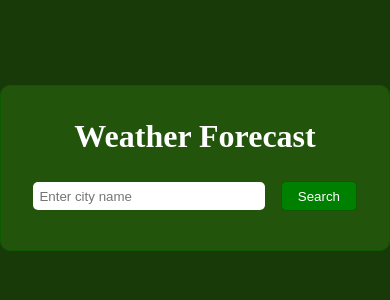
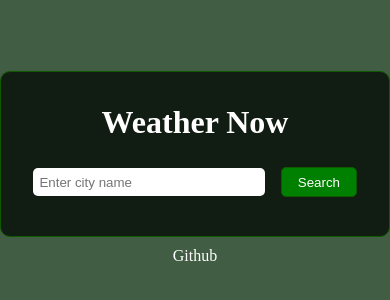
Before and after one commit to FernandoJMartins/WeatherForecast, a website: page index.html in a window 390 px wide. Shown: the part 254-554 px from the top of the page. Drawn offline with Linux system fonts and the light colour scheme; a web font is replaced by a local one.

Commit message:
Responsive Desing + new Visual

```diff
--- a/index.html
+++ b/index.html
@@ -5,10 +5,14 @@
     <meta name="viewport" content="width=device-width, initial-scale=1.0">
     <title>Weather Forecast</title>
     <link rel="stylesheet" href="style.css">
+    <link rel="preconnect" href="https://fonts.googleapis.com">
+<link rel="preconnect" href="https://fonts.gstatic.com" crossorigin>
+<link href="https://fonts.googleapis.com/css2?family=Doto:wght@100..900&family=Edu+AU+VIC+WA+NT+Pre:wght@400..700&display=swap" rel="stylesheet">
 </head>
 <body>
+    <div id="banner">
         <main>
-        <h1>Weather Forecast</h1>
+            <h1 id="title">Weather Now</h1>
 
             <section>
                 <form>
@@ -20,6 +24,8 @@
             <section id="weather">
             </section>
         </main>
+        <h1 id="github" onclick='window.location.href="https://github.com/FernandoJMartins/WeatherForecast"'>Github</h1>
+    </div>
     <script src="js/index.js"></script>
 </body>
 </html>
--- a/js/index.js
+++ b/js/index.js
@@ -53,7 +53,7 @@ form === null || form === void 0 ? void 0 : form.addEventListener('submit', (eve
             <h1 id="temp">${infos.temp}°C</h1>
             <p id="time">Timezone: ${localTime}</p> <!-- Mostra a hora local formatada -->
         </div>
-        <div>
+        <div id='icon'>
             <img id="img" src="${infos.icone}">
             <p id="humidity">Humidity: ${infos.humidity}%</p>
             <p id="wind">Wind: ${infos.wind}m/s</p>
--- a/style.css
+++ b/style.css
@@ -6,7 +6,7 @@
 }
 
 body{
-    background-color: #183908;;
+    background-color:  #415d43;
     color:white;
     display: flex;
     justify-content: center;
@@ -15,7 +15,7 @@ body{
 }
 
 main{
-    background-color:  rgb(34, 84, 11);
+    background-color: #111d13;
     padding: 2rem;
     border-radius: 10px;
     border: 0.2px groove rgb(15, 89, 0);
@@ -97,3 +97,33 @@ p {
 #wind, #humidity, img {
     margin-top: 10px;
 }
+
+@media screen and (max-width: 768px){
+    #weather{
+        flex-direction: column;
+        gap: 1.5rem;
+        align-items: center;
+    }
+    #time{
+        margin-top: 13px;
+    }
+}
+
+
+#banner {
+    display: flex;
+    flex-direction: column;
+    justify-content: center;
+    align-items: center;
+}
+
+#github {
+    margin-top: 10px;
+    font-size: 1rem;
+    font-weight: normal;
+    cursor: pointer;
+}
+
+#title {
+    font-family: 'Edu AU VIC WA NT Pre';
+}
--- a/ts/index.ts
+++ b/ts/index.ts
@@ -62,7 +62,7 @@ form?.addEventListener('submit', async (event: Event) => {
             <h1 id="temp">${infos.temp}°C</h1>
             <p id="time">Timezone: ${localTime}</p> <!-- Mostra a hora local formatada -->
         </div>
-        <div>
+        <div id='icon'>
             <img id="img" src="${infos.icone}">
             <p id="humidity">Humidity: ${infos.humidity}%</p>
             <p id="wind">Wind: ${infos.wind}m/s</p>
```
Lines whose indentation alone changed are shown as unchanged.
